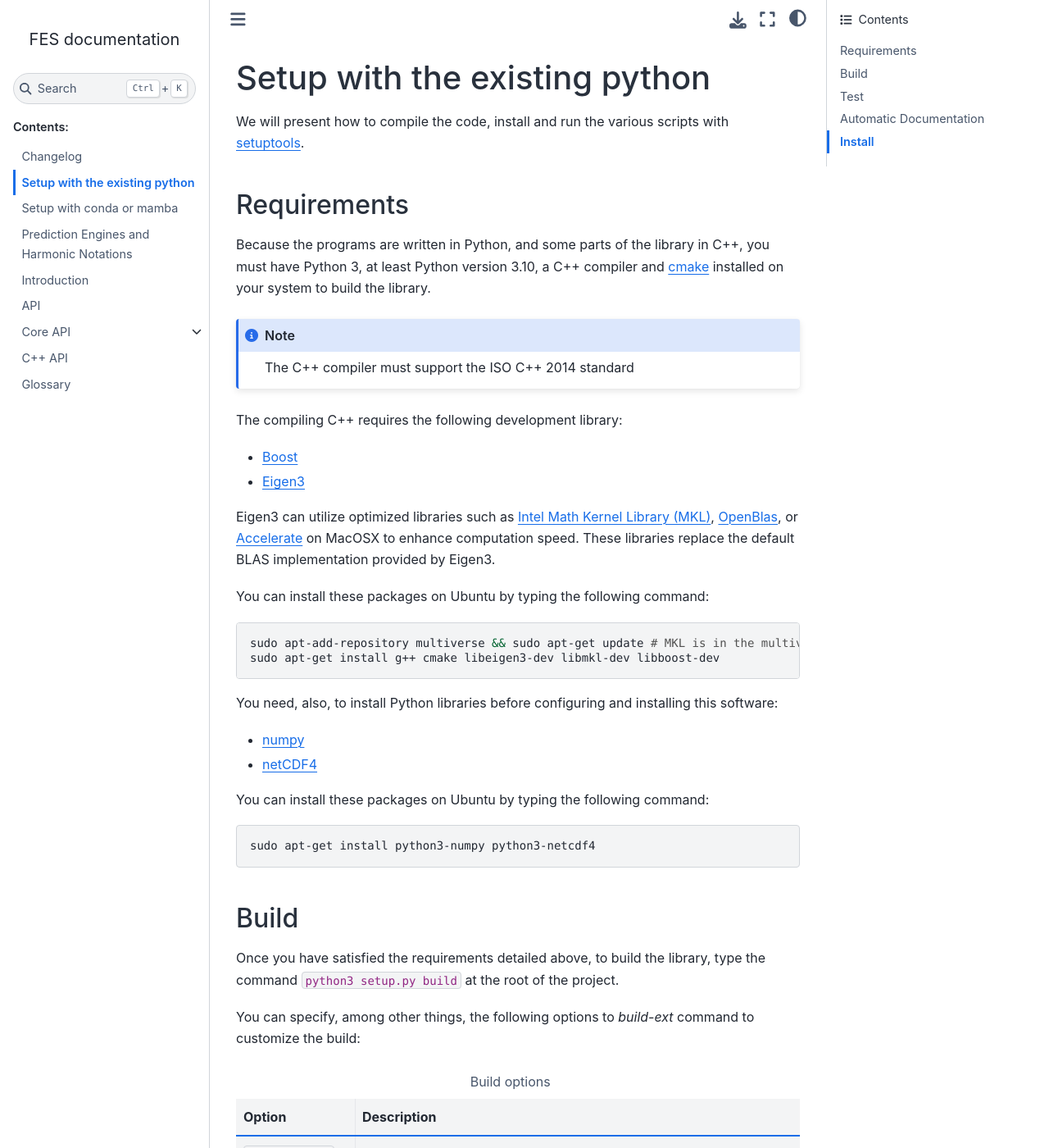
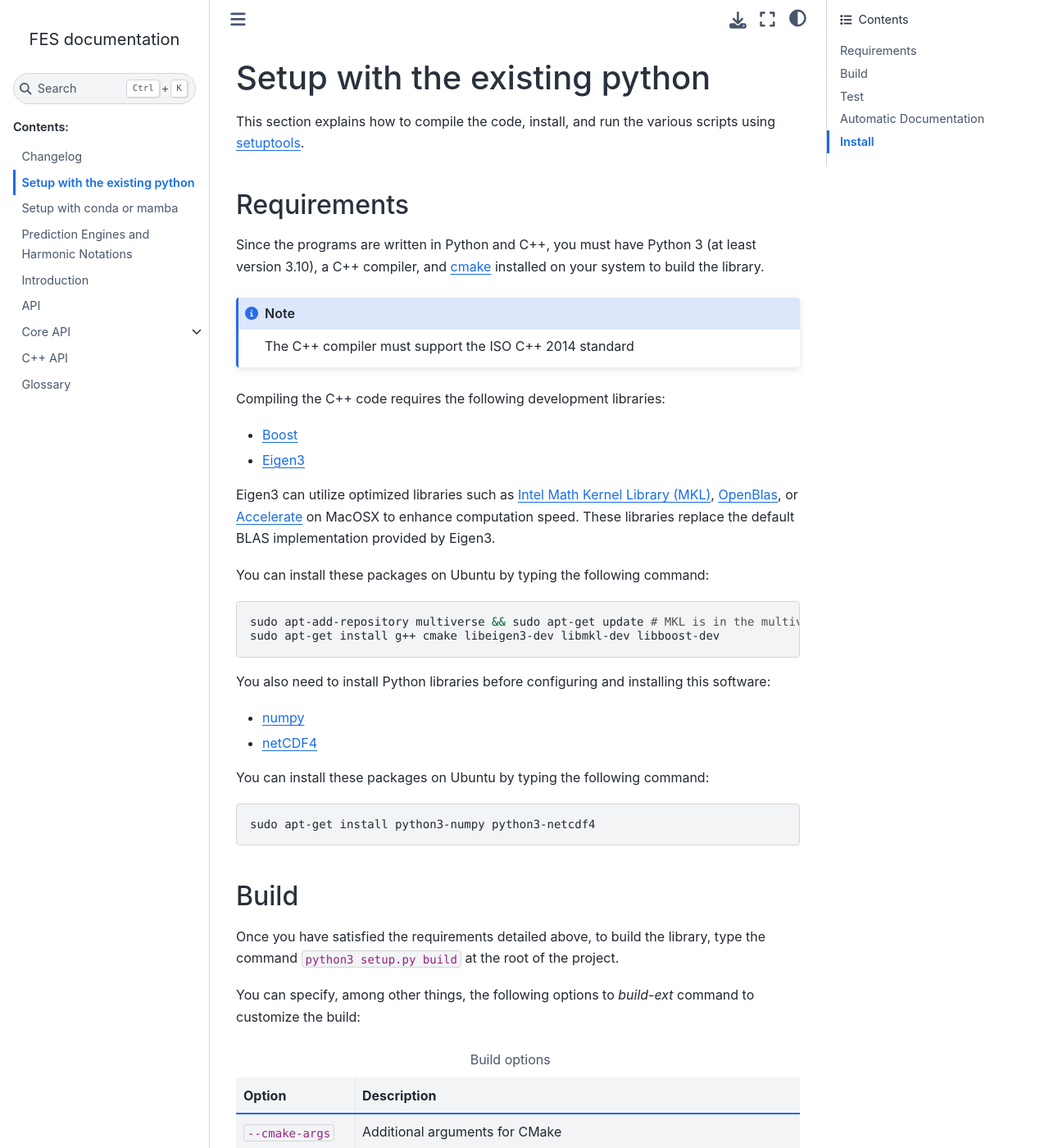
Before and after one commit to CNES/aviso-fes, a Sphinx documentation site: the page built from docs/source/setup.rst, in a window 1280 px wide and 1400 px high. Shown: the whole window at 82% size. Built offline with Sphinx 7.4.7 and the Sphinx Book theme 1.1.4, drawn with Linux system fonts in a browser that asks for light colours; pages that are not in the unit, such as notebooks, are missing from menus.

```diff
--- a/docs/source/index.rst
+++ b/docs/source/index.rst
@@ -7,8 +7,8 @@ description of the FES2022 tidal solution is given in the `handbook
 and in the paper (Lyard et al. 2024).
 
 The library uses a set of tidal components to predict the ocean tide at any
-location on the Earth. The source code provides an older version of the FES
-model (99), because it is significantly smaller than newer versions. **Do not
+location on the Earth. The source code provides an older version of the FES99
+model, because it is significantly smaller than newer versions. **Do not
 use it for scientific purposes**. You can download the model from the `AVISO
 <https://www.aviso.altimetry.fr/en/data/products/auxiliary-products/global-tide-fes.html>`_
 website.
--- a/docs/source/pyfes.rst
+++ b/docs/source/pyfes.rst
@@ -10,7 +10,7 @@ single precision. While the latter is quicker and more memory-efficient, it
 sacrifices some accuracy. Regardless of the chosen precision, all internal
 computations are performed using double precision.
 
-PyFES can now run two prediction engines:
+PyFES supports two prediction engines:
 
 * **FES/Darwin** (``engine: darwin``): the historical engine using Schureman/Darwin
   nodal corrections and admittance handling.
--- a/docs/source/setup.rst
+++ b/docs/source/setup.rst
@@ -1,21 +1,21 @@
 Setup with the existing python
 ===============================
 
-We will present how to compile the code, install and run the various scripts
-with `setuptools <https://setuptools.readthedocs.io/en/latest/>`_.
+This section explains how to compile the code, install, and run the various
+scripts using `setuptools <https://setuptools.readthedocs.io/en/latest/>`_.
 
 Requirements
 ############
 
-Because the programs are written in Python, and some parts of the library in
-C++, you must have Python 3, at least Python version 3.10, a C++ compiler and
-`cmake <https://cmake.org/>`_ installed on your system to build the library.
+Since the programs are written in Python and C++, you must have Python 3 (at
+least version 3.10), a C++ compiler, and `cmake <https://cmake.org/>`_
+installed on your system to build the library.
 
 .. note::
 
    The C++ compiler must support the ISO C++ 2014 standard
 
-The compiling C++ requires the following development library:
+Compiling the C++ code requires the following development libraries:
 
 * `Boost <https://www.boost.org/>`_
 * `Eigen3 <http://eigen.tuxfamily.org/>`_
@@ -34,7 +34,7 @@ You can install these packages on Ubuntu by typing the following command:
     sudo apt-add-repository multiverse && sudo apt-get update # MKL is in the multiverse repo.
     sudo apt-get install g++ cmake libeigen3-dev libmkl-dev libboost-dev
 
-You need, also, to install Python libraries before configuring and installing
+You also need to install Python libraries before configuring and installing
 this software:
 
 * `numpy <https://www.numpy.org/>`_
--- a/src/pyfes/__init__.py
+++ b/src/pyfes/__init__.py
@@ -183,7 +183,7 @@ def evaluate_tide_from_constituents(
         ...     np.timedelta64(1, 'h'),
         ... )
         >>> tide, lp = pyfes.evaluate_tide_from_constituents(
-        ...     constituents, dates, -5.0, 48.0
+        ...     constituents, dates, 48.0
         ... )
 
     Note:
```
Also changed, not shown: docs/source/api.rst (+14 -13 lines), docs/source/cxx.rst (+4 -4 lines), 6 other files.
